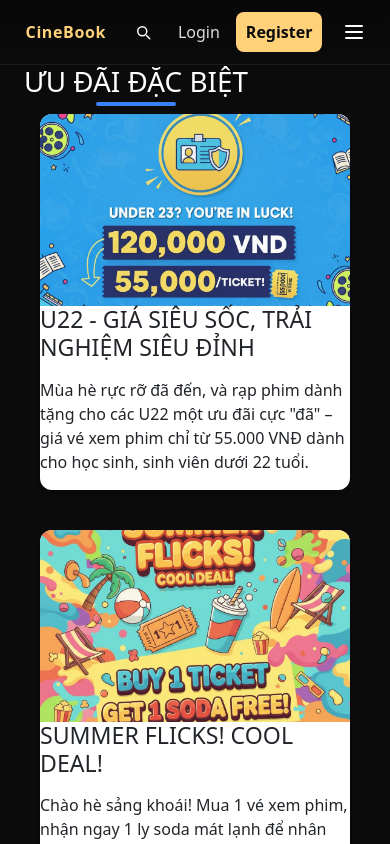
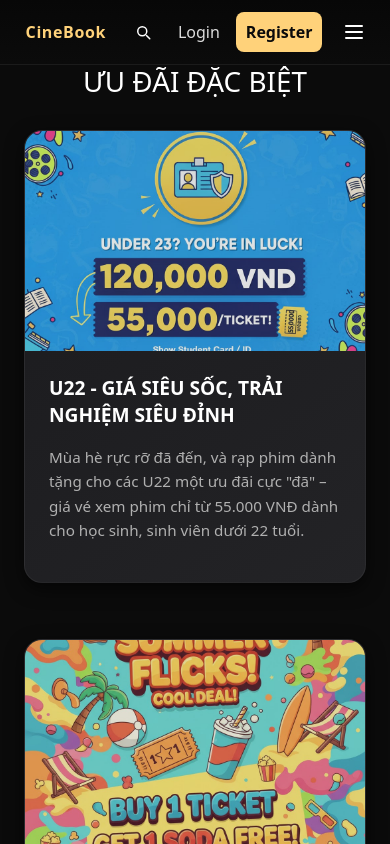
Before and after one commit to M0M0M0M0/T2505E_CineBook_eProject, a React (Vite) app: page /offers in a window 390 px wide. Shown: the top 844 px of the page. Built offline with nearby package versions, Linux system fonts and the light colour scheme.

Commit message:
update offers

```diff
--- a/src/pages/NewsAndOffers/News&Offers.css
+++ b/src/pages/NewsAndOffers/News&Offers.css
@@ -1,238 +1,77 @@
-/* src/styles/Promotions.css */
-
-/* --- HIỆU ỨNG CHUNG & NỀN TRANG --- */
 body {
-  background-color: #f8fafc;
+  background: radial-gradient(circle at 20% 30%, #1a1a24 0%, #0b0b0e 70%);
+  color: #f0f0f0;
 }
 
-/* --- TIÊU ĐỀ CHÍNH --- */
-.page-title {
-  position: relative;
-  display: inline-block;
-  padding-bottom: 8px;
+.promotions-grid {
+  display: grid;
+  grid-template-columns: repeat(auto-fill, minmax(320px, 1fr));
+  gap: 2rem;
+  justify-items: center;
+  padding-bottom: 4rem;
 }
 
-.page-title::after {
-  content: '';
-  position: absolute;
-  bottom: 0;
-  left: 50%;
-  transform: translateX(-50%);
-  width: 80px;
-  height: 4px;
-  background-color: #3b82f6;
-  border-radius: 2px;
-}
-
-/* --- THẺ KHUYẾN MÃI (Offer Card) --- */
+/* --- CARD --- */
 .offer-card {
-  background-color: #ffffff;
-  border-radius: 0.75rem;
-  box-shadow: 0 4px 6px -1px rgba(0, 0, 0, 0.1), 0 2px 4px -2px rgba(0, 0, 0, 0.1);
+  background: linear-gradient(145deg, #1a1a1d, #232326);
+  border: 1px solid rgba(255, 255, 255, 0.05);
+  border-radius: 18px;
   overflow: hidden;
+  box-shadow: 0 6px 18px rgba(0, 0, 0, 0.6);
+  transition: all 0.3s ease;
+  width: 100%;
+  max-width: 400px;
   cursor: pointer;
-  transition: transform 0.3s ease, box-shadow 0.3s ease;
 }
 
 .offer-card:hover {
-  transform: translateY(-5px);
-  box-shadow: 0 10px 15px -3px rgba(0, 0, 0, 0.1), 0 4px 6px -4px rgba(0, 0, 0, 0.1);
+  transform: translateY(-6px);
+  box-shadow: 0 10px 25px rgba(108, 99, 255, 0.35);
+  border-color: rgba(108, 99, 255, 0.6);
 }
 
 .offer-card-image {
   width: 100%;
-  height: 12rem;
+  height: 220px;
   object-fit: cover;
-  transition: transform 0.5s ease;
+  display: block;
+  filter: brightness(0.9);
+  transition: 0.3s ease;
 }
 
-/* Modal Image Container */
-.modal-image-container {
-  position: relative;
-  border-radius: 1rem;
-  overflow: hidden;
-  box-shadow: 0 20px 25px -5px rgba(0, 0, 0, 0.1);
-  margin-bottom: 2rem;
+.offer-card:hover .offer-card-image {
+  filter: brightness(1.05);
 }
 
-.modal-image {
-  width: 100%;
-  height: auto;
-  min-height: 400px;
-  max-height: 600px;
-  object-fit: contain;
-  background-color: #000;
-  transition: transform 0.6s ease-in-out;
+.offer-card .p-6 {
+  padding: 1.5rem;
 }
 
-.modal-image-container:hover .modal-image {
-  transform: scale(1.05);
+.offer-card h3 {
+  color: #fff;
+  font-size: 1.2rem;
+  font-weight: 700;
+  margin-bottom: 0.75rem;
+  line-height: 1.4;
 }
 
-.modal-image-overlay {
-  position: absolute;
-  bottom: 0;
-  left: 0;
-  right: 0;
-  background: linear-gradient(to top, rgba(0,0,0,0.8), transparent);
-  padding: 2rem 1.5rem 1.5rem;
-  transform: translateY(20%);
-  transition: transform 0.3s ease-in-out;
+.offer-card p {
+  color: #b0b0b0;
+  font-size: 0.95rem;
+  line-height: 1.6;
 }
 
-.modal-image-container:hover .modal-image-overlay {
-  transform: translateY(0);
+/* --- BUTTON --- */
+.offer-card button {
+  background: linear-gradient(90deg, #6c63ff, #1dd1a1);
+  border: none;
+  color: #fff;
+  padding: 8px 16px;
+  border-radius: 10px;
+  transition: all 0.25s ease;
 }
 
-.modal-image-date {
-  color: white;
-  font-size: 1.125rem;
-  font-weight: 500;
-  letter-spacing: 0.025em;
+.offer-card button:hover {
   opacity: 0.9;
+  transform: scale(1.03);
 }
-
-.modal-image-line {
-  height: 2px;
-  width: 60px;
-  background-color: #3b82f6;
-  margin-top: 0.75rem;
-  transform: scaleX(0);
-  transition: transform 0.4s ease-in-out;
-  transform-origin: left;
-}
-
-.modal-image-container:hover .modal-image-line {
-  transform: scaleX(1);
-}
-
-/* Grid Layout */
-.promotions-grid {
-  display: grid;
-  grid-template-columns: repeat(3, 1fr); /* Always 3 columns */
-  gap: 2rem;
-  max-width: 1200px;
-  margin: 0 auto;
-  padding: 0 1rem;
-}
-
-/* Responsive adjustments */
-@media (max-width: 1024px) {
-  .promotions-grid {
-    grid-template-columns: repeat(2, 1fr);
-    gap: 1.5rem;
-  }
-}
-
-@media (max-width: 640px) {
-  .promotions-grid {
-    grid-template-columns: 1fr;
-    gap: 1rem;
-  }
-}
-
-
-.offer-card-content {
-  padding: 1.5rem; /* 24px */
-}
-
-.offer-card-title {
-  font-size: 1.25rem; /* 20px */
-  font-weight: 700;
-  color: #1f2937;
-  margin-bottom: 0.5rem;
-}
-
-.offer-card-summary {
-  font-size: 0.875rem; /* 14px */
-  color: #4b5563;
-  line-height: 1.5; /* Giãn dòng */
-}
-
-
-/* --- CỬA SỔ POP-UP (Modal) --- */
-.modal-overlay {
-  position: fixed;
-  inset: 0;
-  background-color: rgba(0, 0, 0, 0.6);
-  display: flex;
-  align-items: center;
-  justify-content: center;
-  z-index: 50;
-  padding: 1rem;
-}
-
-.modal-container {
-  background-color: #ffffff;
-  border-radius: 1rem; /* bo góc 16px */
-  box-shadow: 0 25px 50px -12px rgba(0, 0, 0, 0.25);
-  width: 100%;
-  max-width: 56rem; /* 896px */
-  max-height: 90vh;
-  overflow-y: auto;
-  position: relative;
-  animation: fade-in-up 0.4s ease-out forwards; /* Áp dụng animation */
-}
-
-/* Nút đóng Modal */
-.modal-close-button {
-  position: absolute;
-  top: 1rem; /* 16px */
-  right: 1rem; /* 16px */
-  color: #9ca3af;
-  transition: color 0.2s ease;
-  z-index: 10;
-}
-
-.modal-close-button:hover {
-  color: #1f2937;
-}
-
-/* --- ĐỊNH DẠNG NỘI DUNG BÊN TRONG MODAL --- */
-/* Class 'prose' này rất hữu ích để định dạng nội dung HTML
-  được chèn vào bằng 'dangerouslySetInnerHTML'.
-*/
-.prose {
-  color: #374151;
-  line-height: 1.7;
-}
-
-.prose h3 {
-  font-size: 1.25rem;
-  font-weight: 700;
-  color: #111827;
-  margin-top: 1.5em;
-  margin-bottom: 0.5em;
-}
-
-.prose p {
-  margin-bottom: 1em;
-}
-
-.prose ul {
-  list-style-type: disc;
-  padding-left: 1.5em;
-  margin-bottom: 1em;
-}
-
-.prose li {
-  margin-bottom: 0.5em;
-}
-
-.prose strong {
-  color: #111827;
-  font-weight: 600;
-}
-
-
-/* --- ANIMATION CHO MODAL --- */
-@keyframes fade-in-up {
-  from {
-    opacity: 0;
-    transform: translateY(20px) scale(0.98);
-  }
-  to {
-    opacity: 1;
-    transform: translateY(0) scale(1);
-  }
-}
--- a/src/pages/NewsAndOffers/News&Offers.jsx
+++ b/src/pages/NewsAndOffers/News&Offers.jsx
@@ -168,7 +168,7 @@ export default function Offers() {
   };
 
   return (
-    <div className="bg-gradient-to-b from-gray-50 to-gray-100 min-h-screen font-sans">
+    <div className=" min-h-screen font-sans">
       <div className="container mx-auto px-4 py-12">
         <h1 className="page-title text-4xl font-bold text-center text-white mb-8">
           ƯU ĐÃI ĐẶC BIỆT
```
